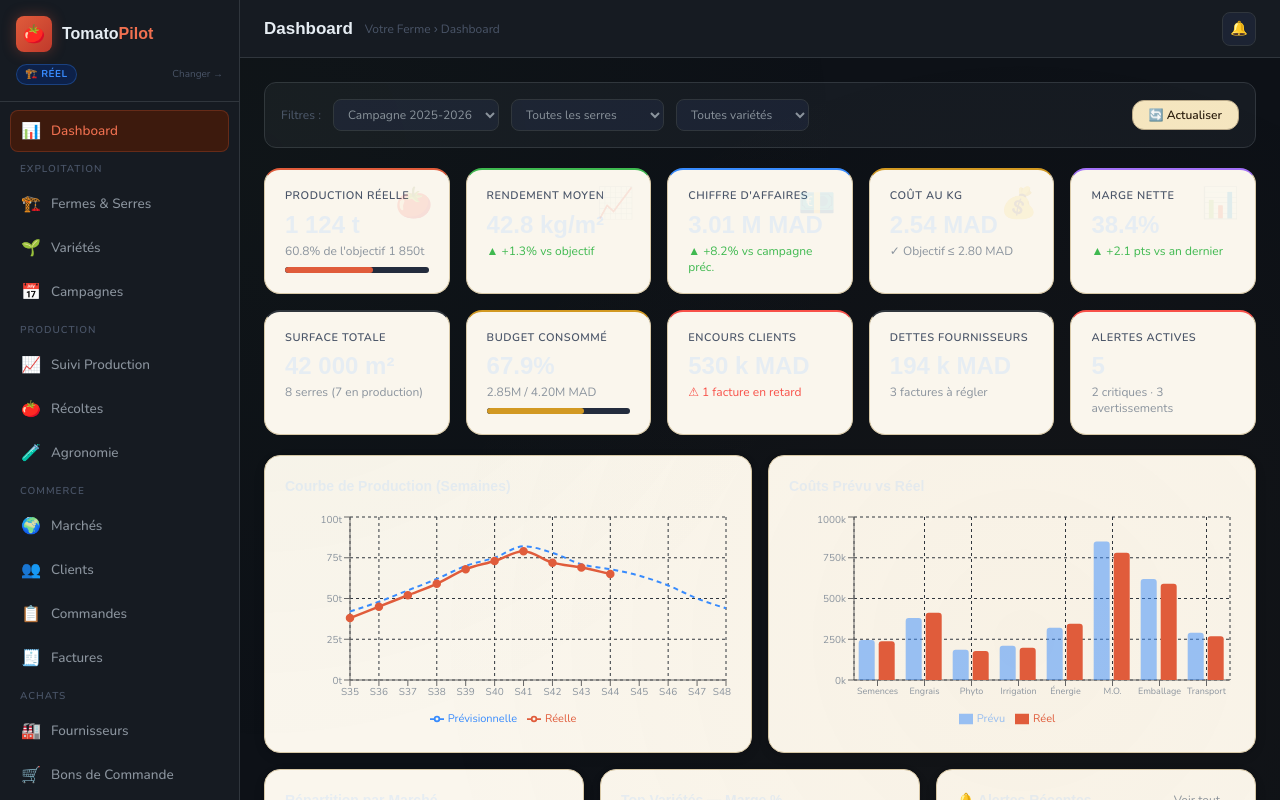
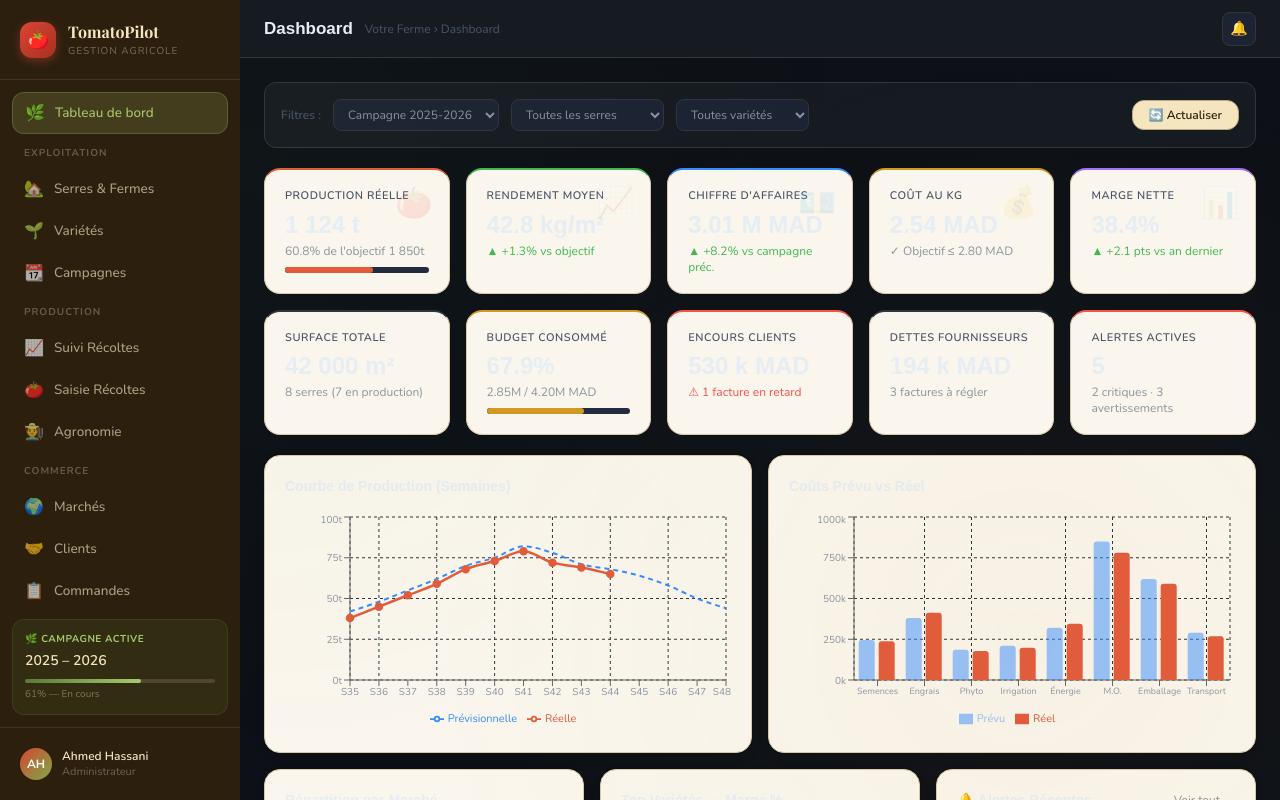
Before and after one commit to obenhalima/AgriApp, a Next.js app: page / in a window 1280 px wide. Shown: the top 800 px of the page. Built offline with nearby package versions, Linux system fonts and the light colour scheme; sample sign-in values are in the browser's storage.

Commit message:
redesign: sidebar thème bois/terre avec indicateur campagne

```diff
--- a/components/layout/Sidebar.tsx
+++ b/components/layout/Sidebar.tsx
@@ -1,52 +1,128 @@
 'use client'
 import Link from 'next/link'
-import { usePathname, useRouter } from 'next/navigation'
+import { usePathname } from 'next/navigation'
 
 const NAV = [
-  { items: [{ href:'/', icon:'📊', label:'Dashboard' }] },
-  { section:'Exploitation', items: [{ href:'/serres',icon:'🏗️',label:'Fermes & Serres'},{href:'/varietes',icon:'🌱',label:'Variétés'},{href:'/campagnes',icon:'📅',label:'Campagnes'}] },
-  { section:'Production', items: [{href:'/production',icon:'📈',label:'Suivi Production'},{href:'/recoltes',icon:'🍅',label:'Récoltes'},{href:'/agronomie',icon:'🧪',label:'Agronomie'}] },
-  { section:'Commerce', items: [{href:'/marches',icon:'🌍',label:'Marchés'},{href:'/clients',icon:'👥',label:'Clients'},{href:'/commandes',icon:'📋',label:'Commandes'},{href:'/factures',icon:'🧾',label:'Factures'}] },
-  { section:'Achats', items: [{href:'/fournisseurs',icon:'🏭',label:'Fournisseurs'},{href:'/achats',icon:'🛒',label:'Bons de Commande'},{href:'/stocks',icon:'📦',label:'Stocks'}] },
-  { section:'Finances', items: [{href:'/couts',icon:'💰',label:'Coûts & Budget'},{href:'/marges',icon:'📉',label:'Marges'}] },
-  { section:'Analytique', items: [{href:'/analytique',icon:'🤖',label:'IA & Prévisions'},{href:'/alertes',icon:'🔔',label:'Alertes'}] },
+  { items: [{ href: '/', icon: '🌿', label: 'Tableau de bord' }] },
+  {
+    section: 'Exploitation',
+    items: [
+      { href: '/serres',    icon: '🏡', label: 'Serres & Fermes' },
+      { href: '/varietes',  icon: '🌱', label: 'Variétés' },
+      { href: '/campagnes', icon: '📆', label: 'Campagnes' },
+    ],
+  },
+  {
+    section: 'Production',
+    items: [
+      { href: '/production', icon: '📈', label: 'Suivi Récoltes' },
+      { href: '/recoltes',   icon: '🍅', label: 'Saisie Récoltes' },
+      { href: '/agronomie',  icon: '🧑‍🌾', label: 'Agronomie' },
+    ],
+  },
+  {
+    section: 'Commerce',
+    items: [
+      { href: '/marches',   icon: '🌍', label: 'Marchés' },
+      { href: '/clients',   icon: '🤝', label: 'Clients' },
+      { href: '/commandes', icon: '📋', label: 'Commandes' },
+      { href: '/factures',  icon: '🧾', label: 'Factures' },
+    ],
+  },
+  {
+    section: 'Achats',
+    items: [
+      { href: '/fournisseurs', icon: '🏭', label: 'Fournisseurs' },
+      { href: '/achats',       icon: '🛒', label: 'Commandes Achat' },
+      { href: '/stocks',       icon: '📦', label: 'Stocks' },
+    ],
+  },
+  {
+    section: 'Finances',
+    items: [
+      { href: '/couts',  icon: '💰', label: 'Coûts & Budget' },
+      { href: '/marges', icon: '📊', label: 'Marges' },
+    ],
+  },
+  {
+    section: 'Analytique',
+    items: [
+      { href: '/analytique', icon: '🤖', label: 'IA & Prévisions' },
+      { href: '/alertes',    icon: '🔔', label: 'Alertes' },
+    ],
+  },
 ]
 
-type Props = { profile: 'demo'|'empty' }
-export function Sidebar({ profile }: Props) {
+export function Sidebar() {
   const pathname = usePathname()
-  const router = useRouter()
   return (
-    <aside className="fixed top-0 left-0 bottom-0 z-50 flex flex-col overflow-y-auto" style={{width:'240px',background:'#161b22',borderRight:'1px solid #30363d'}}>
-      <div className="p-4 border-b border-[#30363d]">
-        <div className="flex items-center gap-2.5 mb-3">
-          <div className="w-9 h-9 rounded-lg flex items-center justify-center text-lg" style={{background:'linear-gradient(135deg,#e05c3b,#c0392b)',boxShadow:'0 0 14px rgba(224,92,59,0.35)'}}>🍅</div>
-          <div className="font-display font-extrabold text-base">Tomato<span className="text-[#f07050]">Pilot</span></div>
+    <aside
+      className="fixed top-0 left-0 bottom-0 z-50 flex flex-col overflow-y-auto"
+      style={{ width: '240px', background: 'var(--bg-sidebar)' }}
+    >
+      {/* Logo */}
+      <div className="flex items-center gap-3 px-5 py-5 border-b" style={{ borderColor: 'rgba(245,230,192,0.1)' }}>
+        <div className="w-9 h-9 rounded-xl flex items-center justify-center text-lg flex-shrink-0"
+          style={{ background: 'linear-gradient(135deg, #d94535, #a83020)', boxShadow: '0 3px 10px rgba(217,69,53,0.4)' }}>
+          🍅
         </div>
-        <div className="flex items-center justify-between">
-          <span className={`text-[10px] font-bold px-2 py-0.5 rounded-full uppercase tracking-wider ${profile==='demo'?'bg-[#3d2e0a] text-[#d29922] border border-[rgba(210,153,34,0.3)]':'bg-[#0d2149] text-[#388bfd] border border-[rgba(56,139,253,0.3)]'}`}>
-            {profile==='demo'?'🌱 Démo':'🏗️ Réel'}
-          </span>
-          <button onClick={()=>{localStorage.removeItem('tomatopilot_profile');router.push('/login')}} className="text-[10px] text-[#4a5568] hover:text-[#8b949e]">Changer →</button>
+        <div>
+          <div style={{ fontFamily: "'Playfair Display', serif", fontWeight: 700, fontSize: 16, color: 'var(--straw)' }}>
+            TomatoPilot
+          </div>
+          <div style={{ fontSize: 10, color: 'rgba(245,230,192,0.4)', letterSpacing: '1px', textTransform: 'uppercase' }}>
+            Gestion Agricole
+          </div>
         </div>
       </div>
-      <div className="flex-1 py-2">
-        {NAV.map((g,gi)=>(
-          <div key={gi} className="px-2.5 mb-1">
-            {g.section&&<div className="text-[10px] font-semibold text-[#4a5568] uppercase tracking-widest px-2.5 py-1.5">{g.section}</div>}
-            {g.items.map(item=>{
-              const active=pathname===item.href
-              return <Link key={item.href} href={item.href} className={`flex items-center gap-2.5 px-2.5 py-2 rounded-lg mb-0.5 text-[13.5px] font-medium transition-all border ${active?'bg-[#3d1a0d] text-[#f07050] border-[rgba(224,92,59,0.25)]':'text-[#8b949e] hover:bg-[#1c2333] hover:text-[#e6edf3] border-transparent'}`}>
-                <span className="text-base w-5 text-center">{item.icon}</span><span>{item.label}</span>
-              </Link>
+
+      {/* Nav */}
+      <div className="flex-1 py-3 px-3 overflow-y-auto">
+        {NAV.map((group, gi) => (
+          <div key={gi} className="mb-1">
+            {group.section && (
+              <div className="px-3 py-2 text-[10px] font-bold tracking-widest uppercase"
+                style={{ color: 'rgba(245,230,192,0.3)' }}>
+                {group.section}
+              </div>
+            )}
+            {group.items.map(item => {
+              const isActive = pathname === item.href
+              return (
+                <Link key={item.href} href={item.href}
+                  className={`nav-item ${isActive ? 'nav-item-active' : ''}`}>
+                  <span className="text-base w-5 text-center flex-shrink-0">{item.icon}</span>
+                  <span style={{ fontSize: 13.5 }}>{item.label}</span>
+                </Link>
+              )
             })}
           </div>
         ))}
       </div>
-      <div className="p-3 border-t border-[#30363d]">
-        <div className="flex items-center gap-2.5 p-2 rounded-lg hover:bg-[#1c2333] cursor-pointer">
-          <div className="w-8 h-8 rounded-full flex items-center justify-center text-xs font-bold text-white" style={{background:'linear-gradient(135deg,#e05c3b,#a371f7)'}}>AH</div>
-          <div className="min-w-0 flex-1"><div className="text-xs font-semibold">Ahmed Hassani</div><div className="text-[11px] text-[#4a5568]">Administrateur</div></div>
+
+      {/* Season indicator */}
+      <div className="mx-3 mb-3 p-3 rounded-xl" style={{ background: 'rgba(90,122,53,0.15)', border: '1px solid rgba(90,122,53,0.25)' }}>
+        <div className="text-[10px] font-bold uppercase tracking-wider mb-1" style={{ color: 'var(--lime)' }}>
+          🌿 Campagne Active
+        </div>
+        <div className="text-sm font-semibold" style={{ color: 'var(--straw)' }}>2025 – 2026</div>
+        <div className="mt-2 h-1 rounded-full" style={{ background: 'rgba(245,230,192,0.15)' }}>
+          <div className="h-full rounded-full" style={{ width: '61%', background: 'linear-gradient(90deg, var(--leaf), var(--lime))' }} />
+        </div>
+        <div className="text-[10px] mt-1" style={{ color: 'rgba(245,230,192,0.4)' }}>61% — En cours</div>
+      </div>
+
+      {/* User */}
+      <div className="p-3 border-t" style={{ borderColor: 'rgba(245,230,192,0.1)' }}>
+        <div className="flex items-center gap-2.5 p-2 rounded-xl hover:bg-white/5 cursor-pointer transition-colors">
+          <div className="w-8 h-8 rounded-full flex items-center justify-center text-xs font-bold text-white flex-shrink-0"
+            style={{ background: 'linear-gradient(135deg, #d94535, #7aab45)' }}>
+            AH
+          </div>
+          <div className="min-w-0">
+            <div className="text-xs font-semibold truncate" style={{ color: 'var(--straw)' }}>Ahmed Hassani</div>
+            <div className="text-[11px]" style={{ color: 'rgba(245,230,192,0.35)' }}>Administrateur</div>
+          </div>
         </div>
       </div>
     </aside>
```
